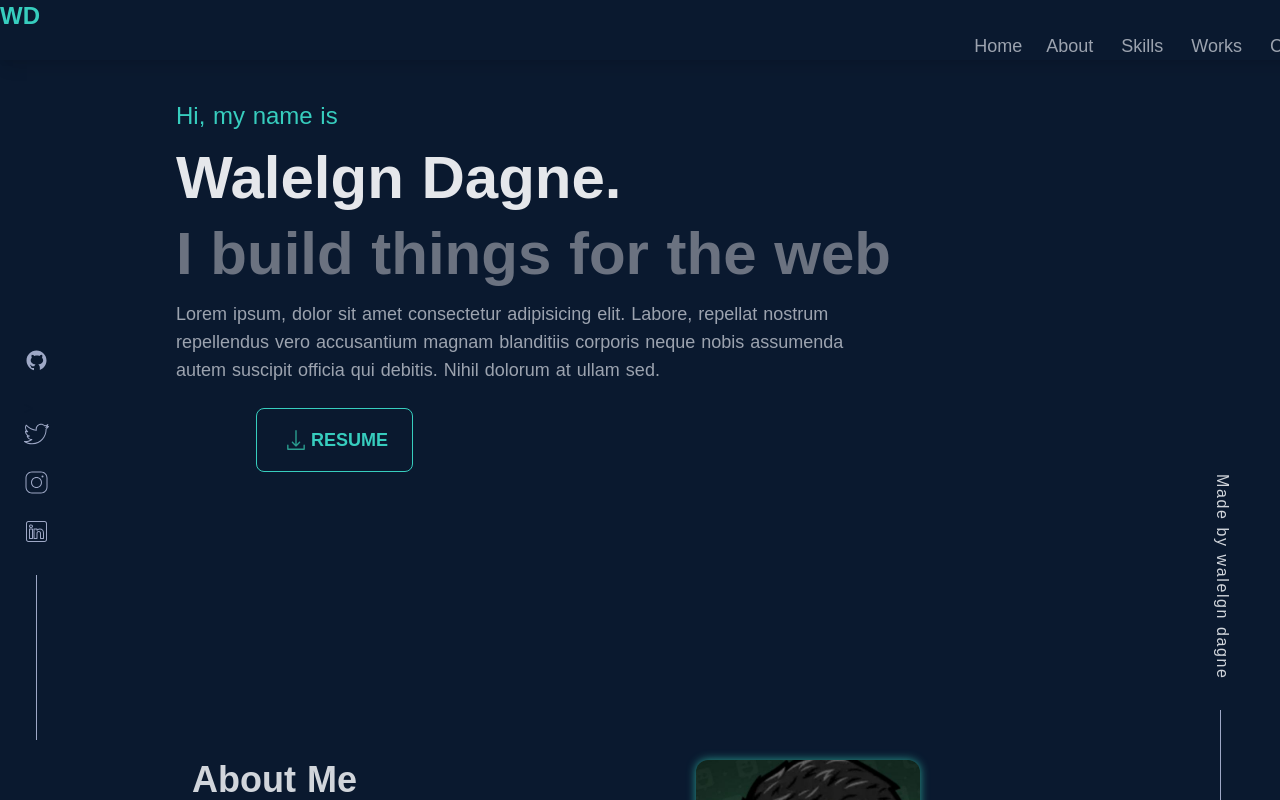
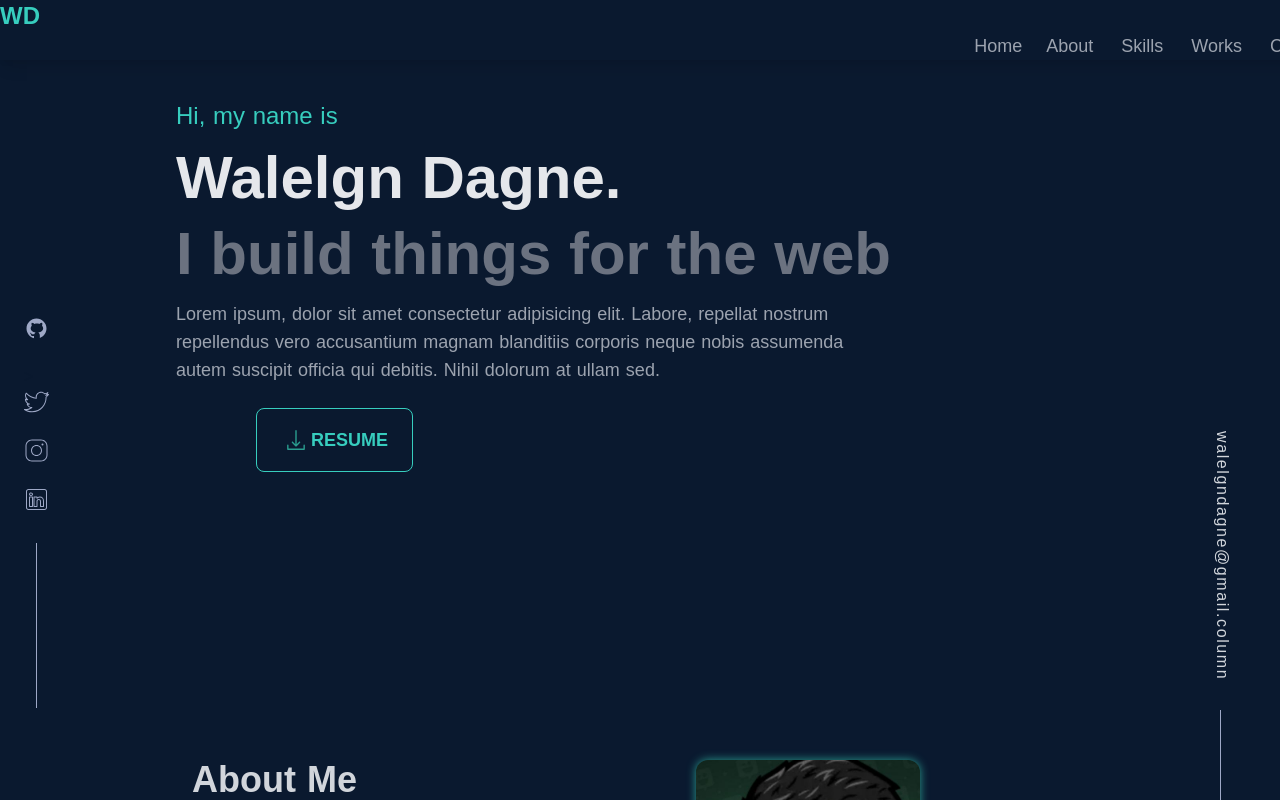
Before and after one commit to waledagne/portfolio-site, a Nuxt app: page / in a window 1280 px wide. Shown: the top 800 px of the page. Built offline with nearby package versions, Linux system fonts and the light colour scheme.

Commit message:
email hover effect

```diff
--- a/components/footer.vue
+++ b/components/footer.vue
@@ -2,7 +2,7 @@
   <div orientation="right" class="jSIwrL text-gray-300">
     <div class="jJFfEJ">
       <a href="">
-        <p class="text-gray-300">Made by walelgn dagne</p>
+        <p class="text-gray-300 hover:text-accent">walelgndagne@gmail.column</p>
       </a>
     </div>
   </div>
@@ -28,8 +28,7 @@
 .jJFfEJ a {
   margin: 20px auto;
   padding: 10px;
-  font-family: var(--font-mono);
-  font-size: var(--fz-xxs);
+
   line-height: var(--fz-lg);
   letter-spacing: 0.1em;
   -webkit-writing-mode: vertical-rl;
--- a/components/social.vue
+++ b/components/social.vue
@@ -1,7 +1,7 @@
 <template>
   <div class="">
     <div class="desktop flex flex-row md:flex-col fixed mx-6">
-      <a href="https://github.com/waledagne" class="mt-72">
+      <a href="https://github.com/waledagne" class="mt-64">
         <svg
           fill="#9ea8c6"
           class="hover:stroke-current text-accent"
```
